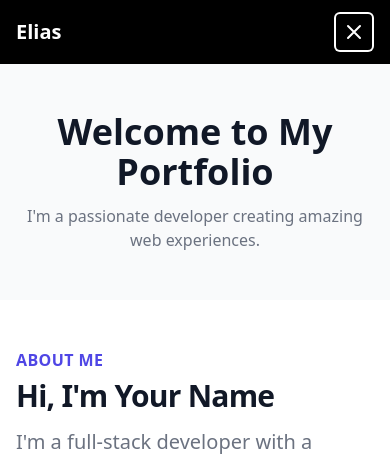
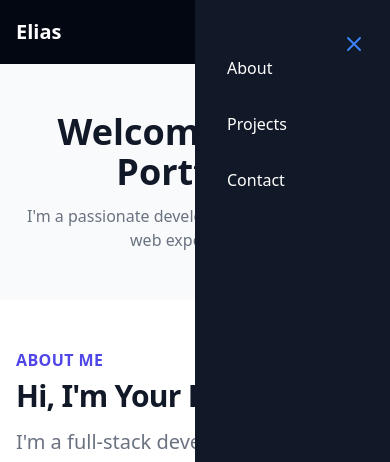
Before and after one commit to EliasDemlie/my-portfolio, a Next.js app: page / in a window 390 px wide. Both pictures are taken after a click on the button 354 px from the left and 32 px from the top of the page. Shown: the top 462 px of the page. Built offline with nearby package versions, Linux system fonts and the light colour scheme.

Commit message:
mobile view update

```diff
--- a/components/About.js
+++ b/components/About.js
@@ -7,7 +7,7 @@ export function About() {
         <div className="lg:text-center">
           <h2 className="text-base text-indigo-600 font-semibold tracking-wide uppercase">About Me</h2>
           <p className="mt-2 text-3xl leading-8 font-extrabold tracking-tight text-gray-900 sm:text-4xl">
-            Hi, I'm Your Name
+            Hi, I'm Your Elias
           </p>
           <p className="mt-4 max-w-2xl text-xl text-gray-500 lg:mx-auto">
             I'm a full-stack developer with a passion for creating beautiful, functional, and user-friendly websites.
--- a/components/Contact.js
+++ b/components/Contact.js
@@ -64,7 +64,7 @@ export function Contact() {
                 id="name"
                 value={formData.name}
                 onChange={handleChange}
-                className="mt-1 block w-full shadow-sm sm:text-sm border-gray-300 rounded-md"
+                className="  mt-1 block w-full shadow-sm sm:text-sm border-red-500 rounded-md"
                 required
               />
             </div>
--- a/components/Footer.js
+++ b/components/Footer.js
@@ -1,4 +1,5 @@
 export function Footer() {
+
   return (
     <footer className="bg-white">
       <div className="max-w-7xl mx-auto py-12 px-4 sm:px-6 md:flex md:items-center md:justify-between lg:px-8">
@@ -24,7 +25,7 @@ export function Footer() {
         </div>
         <div className="mt-8 md:mt-0 md:order-1">
           <p className="text-center text-base text-gray-400">
-            &copy; 2023 Your Name. All rights reserved.
+            &copy; 2025 Elias. All rights reserved.
           </p>
         </div>
       </div>
--- a/components/Header.js
+++ b/components/Header.js
@@ -1,16 +1,16 @@
 "use client"
+import Link from 'next/link';
 import { useState } from 'react';
-import Link from 'next/link'
 
 export function Header() {
   const [isClick, setisClick] = useState(false);
 
-  const toggleNavBar = ()=> {
+  const toggleNavBar = () => {
     setisClick(!isClick);
   };
   return (
     <header className="bg-white shadow-sm">
-      <nav className="max-w-7xl mx-auto px-4 sm:px-6 lg:px-8 bg-black">
+      <nav className="max-w-7xl mx-auto px-4 sm:px-6 lg:px-8 bg-gray-950">
         <div className="flex justify-between h-16">
           <div className="flex items-center">
             <div className='flex-shrink-0'>
@@ -19,9 +19,10 @@ export function Header() {
               </Link>
             </div>
           </div>
+          {/* desktop */}
           <div className=" hidden md:block">
             <div className='ml-4 flex items-center space-x-4'>
-              <Link href="#about" className="text-white hover:bg-white hover:text-black rounded-lg p-2">
+              <Link href="#about" className="text-white hover:bg-white hover:text-black rounded-lg p-5">
                 About
               </Link>
               <Link href="#about" className="text-white hover:bg-white hover:text-black rounded-lg p-2">
@@ -32,23 +33,24 @@ export function Header() {
               </Link>
             </div>
           </div>
+          {/* mobile devce */}
           <div className='md:hidden flex items-center'>
             <button
-            className='inline-flex items-center justify-center p-2 rounded-md text-white md:text-white
-            hover:text-white focus:outline-none focus:ring-2 focus:ring-inset focus:ring-white'
+              className='inline-flex items-center justify-center p-2 rounded-md text-blue-800 md:text-white
+             focus:outline-none focus:ring-2 focus:ring-inset focus:ring-white'
               onClick={toggleNavBar}
             >
               {isClick ? (
                 <svg
                   className=' h-6 w-6'
-                  xmlns='http://www.w3.org/2000/svg'               viewBox='0 0 24 24'
-               stroke = "currentColor"
+                  xmlns='http://www.w3.org/2000/svg' viewBox='0 0 24 24'
+                  stroke="currentColor"
                 >
                   <path
                     strokeLinecap='round'
                     strokeLinejoin='round'
                     strokeWidth={2}
-                    d="M6 18L18 6M6 6l12 12"                />
+                    d="M6 18L18 6M6 6l12 12" />
                 </svg>
               ) :
                 (<svg
@@ -69,6 +71,38 @@ export function Header() {
           </div>
         </div>
       </nav>
+      {/* Mobile Navigation Links */}
+      {isClick && (
+        <div className="md:hidden fixed right-0 top-0 w-1/2 h-full bg-gray-900 flex flex-col items-start space-y-4 py-8 px-6">
+          {/* Adjust mb-6 for spacing */}
+          <button className=' text-blue-500
+              focus:outline-none focus:ring-2 focus:ring-inset focus:ring-white fixed right-6'
+            onClick={toggleNavBar}>
+            <svg
+              className=' h-6 w-6'
+              xmlns='http://www.w3.org/2000/svg' viewBox='0 0 24 24'
+              stroke="currentColor"
+            >
+              <path
+                strokeLinecap='round'
+                strokeLinejoin='round'
+                strokeWidth={2}
+                d="M6 18L18 6M6 6l12 12" />
+            </svg>
+          </button>
+          <Link href="#about" className="text-white hover:text-blue-500 rounded-lg p-2" onClick={toggleNavBar}>
+            About
+          </Link>
+          <Link href="#projects" className="text-white hover:bg-white hover:text-black rounded-lg p-2" onClick={toggleNavBar}>
+            Projects
+          </Link>
+          <Link href="#contact" className="text-white hover:bg-white hover:text-black rounded-lg p-2" onClick={toggleNavBar}>
+            Contact
+          </Link>
+        </div>
+      )}
+
+
     </header>
   )
 }
```
Lines whose indentation alone changed are shown as unchanged.
